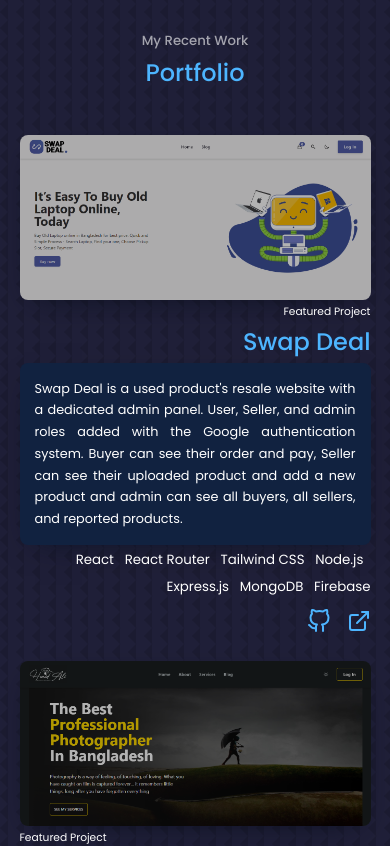
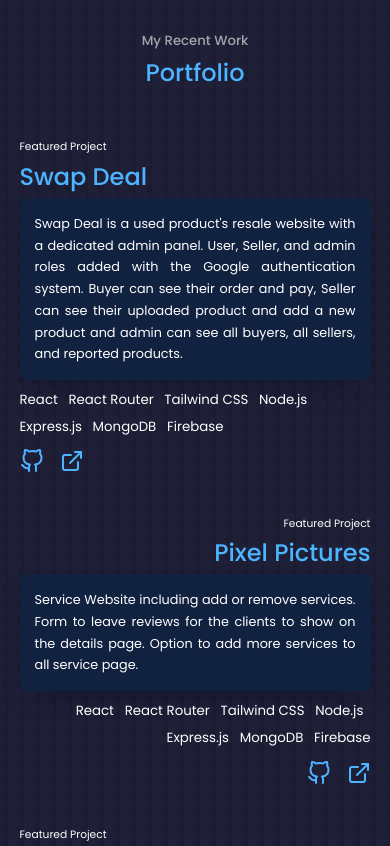
Before and after one commit to sakib-xrz/portfolio, a React (Create React App) app: page / in a window 390 px wide. Shown: the part 5020-5866 px from the top of the page. Built offline with nearby package versions, Linux system fonts and the light colour scheme.

Commit message:
some issue fix

```diff
--- a/src/components/Portfolio/Portfolio.css
+++ b/src/components/Portfolio/Portfolio.css
@@ -2,6 +2,7 @@
   display: flex;
   align-items: center;
   padding: 10px 0px;
+  margin-bottom: 10px;
 }
 
 .project__right__middle {
@@ -47,6 +48,9 @@
   z-index: 0;
 }
 
+.project__tags{
+  margin-top: 5px;
+}
 .icons {
   font-size: 1.5rem;
   margin-top: 10px;
@@ -60,15 +64,16 @@
     flex-direction: column;
   }
   .project__left {
-    width: 100%;
+    /* width: 100%; */
+    display: none;
   }
   .project__right {
     width: 100%;
-    text-align: end;
+    text-align: start;
   }
   .project__right__middle {
     width: 100%;
-    text-align: start;
+    text-align: end;
   }
   .middle{
     display: flex;
@@ -81,8 +86,3 @@
     margin-right: 0px;
   }
 }
-
-/* =============== MEDIA QUERIES (SMALL DEVICES) ============== .*/
-
-@media screen and (max-width: 600px) {
-}
```
